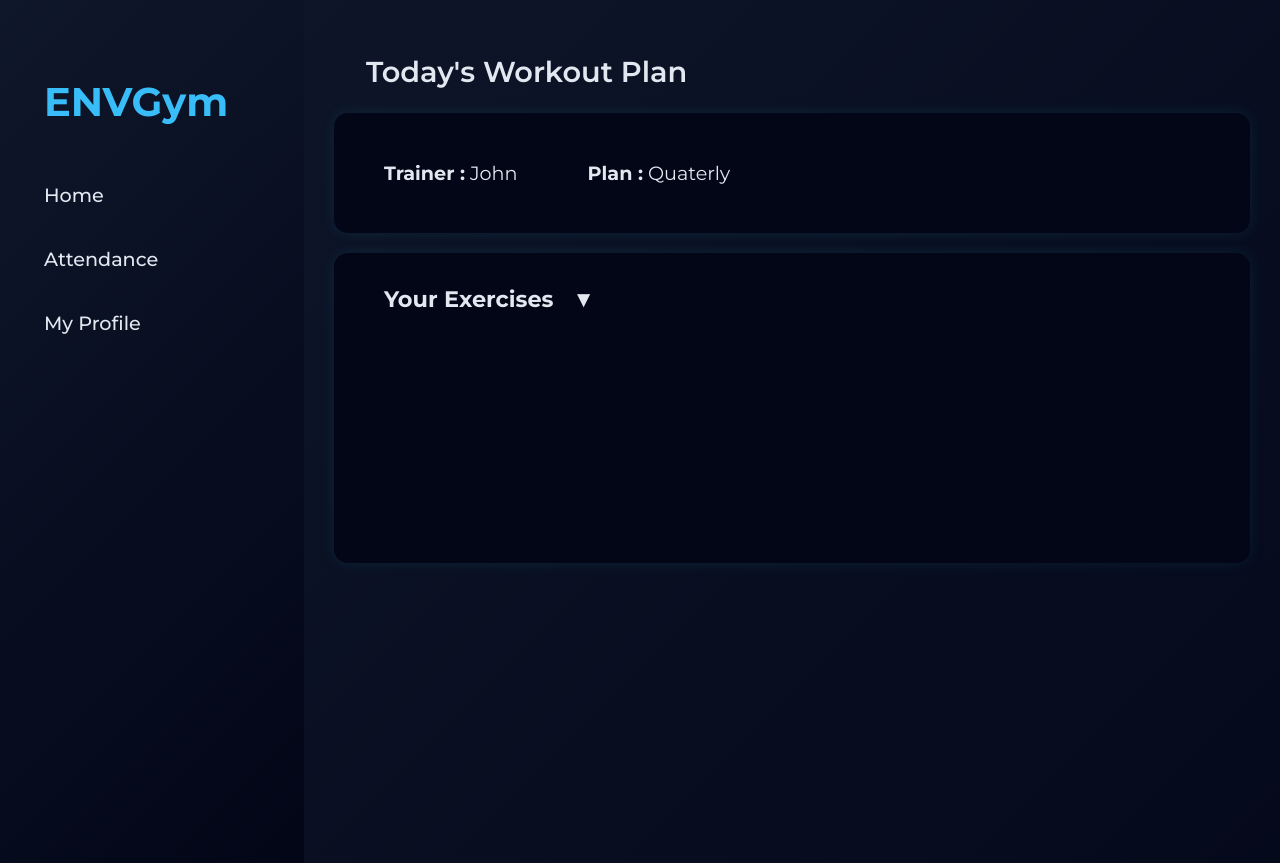
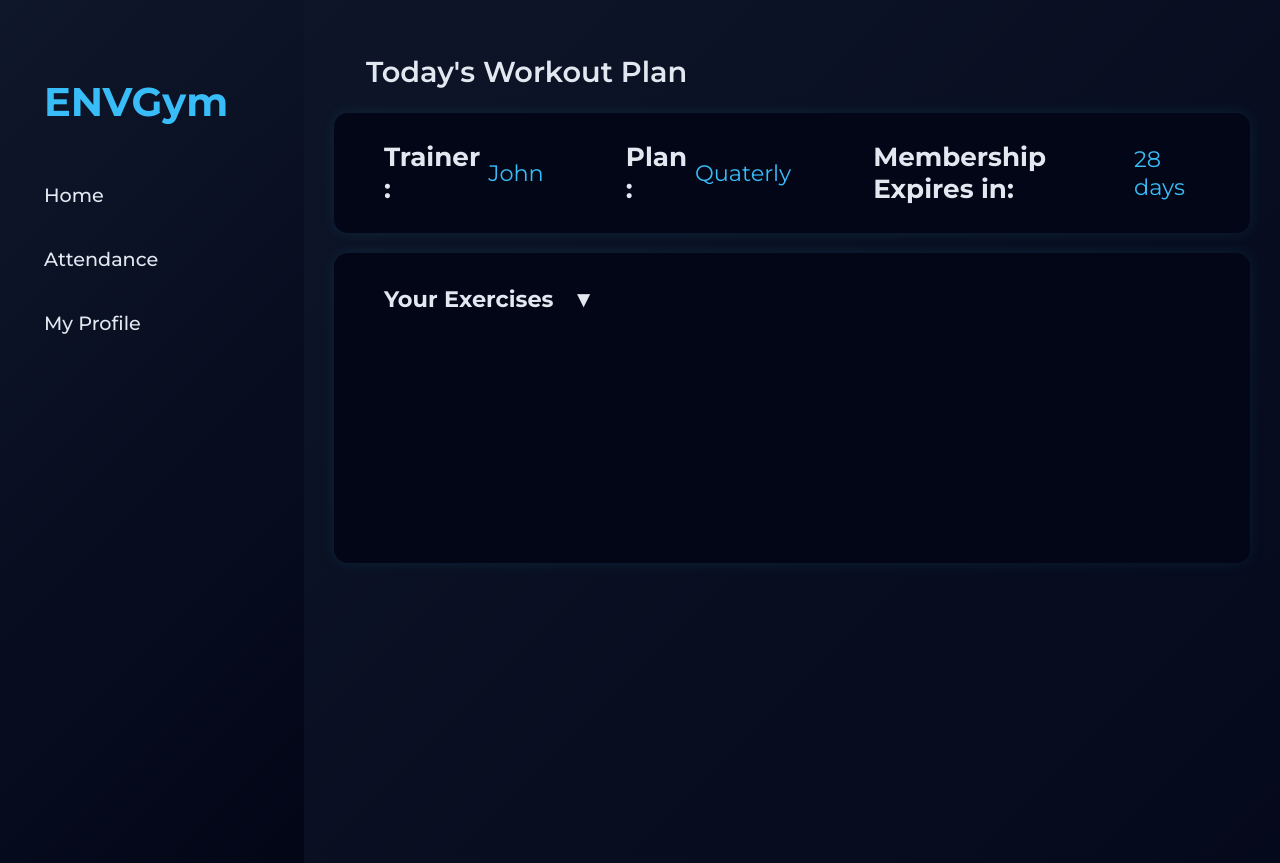
Before and after one commit to dynecode7/dbms-gym-management-system-query-crafters, a Flask app: page /home/1 in a window 1280 px wide; the page is wider, and only the part inside the window is pictured. Shown: the top 863 px of that part. Run offline with Flask 3, Linux system fonts and the light colour scheme; data that the repository does not hold is empty.

Commit message:
Added member expiry and minor changes in ui

```diff
--- a/app.py
+++ b/app.py
@@ -22,13 +22,13 @@ def getMemberData(mid):
     conn = get_db()
     cursor = conn.cursor(dictionary=True)
 
-    cursor.execute("SELECT name, phone, age FROM member WHERE member_id=%s", (mid,))
+    cursor.execute("SELECT name, phone, age, join_date FROM member WHERE member_id=%s", (mid,))
     data = cursor.fetchall()
 
     L.append(data[0]["name"])
     L.append(data[0]["phone"])
     L.append(data[0]["age"])
-
+    exp_date = data[0]["join_date"]
     cursor.execute("SELECT name FROM trainer WHERE trainer_id = (SELECT trainer_id FROM member WHERE member_id=%s)", (mid,))
     data = cursor.fetchall()
     if(data):
@@ -50,6 +50,7 @@ def getMemberData(mid):
     data = cursor.fetchone()
     L.append(data["days"])
 
+    L.append(exp_date)
     conn.close()
     return L
 
--- a/static/member/script.js
+++ b/static/member/script.js
@@ -5,9 +5,9 @@ let trainerID, planID, price;
 let memberId;
 
 function showTab(id) {
-  document.querySelectorAll(".sidebar li").forEach(li =>
-    li.classList.remove("sidebar_li_selected")
-  );
+  document
+    .querySelectorAll(".sidebar li")
+    .forEach((li) => li.classList.remove("sidebar_li_selected"));
   document.getElementById(`sidebar_${id}`).classList.add("sidebar_li_selected");
 
   document.querySelectorAll(".tab").forEach((t) => t.classList.add("hidden"));
@@ -31,7 +31,7 @@ function toggle(id) {
 
         for (plan of data) {
           const li = document.createElement("li");
-          let content = `${plan.exercises} -------- ${plan.date.slice(5, 16)}`;
+          let content = `${plan.exercises} - ( ${plan.date.slice(5, 16)} )`;
 
           let d = new Date(plan.date);
           const formatted = d.toISOString().split("T")[0];
@@ -72,7 +72,7 @@ function toggle(id) {
           const amt = data[ex]["amount"];
           const day = data[ex]["date"].slice(5, 16);
           const li = document.createElement("li");
-          li.textContent = `₹${amt} ------ ${day}`;
+          li.textContent = `₹${amt} - ( ${day} )`;
           list.appendChild(li);
         }
       });
@@ -161,7 +161,12 @@ function logout() {
 }
 
 document.addEventListener("DOMContentLoaded", function () {
+
   memberId = window.location.pathname.split("/").pop();
+
+  const rawDate = new Date();
+  const todayDate = rawDate.toLocaleDateString("en-CA");
+  console.log(todayDate);
 
   fetch(`http://127.0.0.1:5000/givedetail/${memberId}`)
     .then((res) => res.json())
@@ -179,7 +184,28 @@ document.addEventListener("DOMContentLoaded", function () {
         document.getElementById("trainer").innerHTML = data[3];
         document.getElementById("plan").innerHTML = data[4];
         document.getElementById("days").innerHTML = data[5];
-      } else {
+
+        let dateStr = data[6];
+        let date = new Date(dateStr);
+        let formatted = date.toISOString().split("T")[0];
+
+        console.log(formatted); // 2026-04-01
+
+        let d1 = new Date(todayDate)
+        let d2 = new Date(formatted);
+
+        let diff = (d1 - d2) / (1000 * 60 * 60 * 24);
+
+        console.log(diff); // 14
+
+        if(diff>0){
+          if(data[4]=="Monthly") document.getElementById("expiry").innerText = `${30-diff} days`;
+          else if(data[4]=="Quarterly") document.getElementById("expiry").innerText = `${90-diff} days`;
+          else if(data[4]=="Yearly") document.getElementById("expiry").innerText = `${365-diff} days`;
+          else document.getElementById("expiry").innerText = "Invalid Subscription";
+        }
+
+        } else {
         document.getElementById("CompleteUser").classList.add("hidden");
         document.getElementById("AU_container").classList.remove("AU_hidden");
         document.querySelector("body").classList.add("AU_style");
@@ -301,7 +327,6 @@ function AU_showPayment() {
 }
 
 function AU_makePayment() {
-
   const rawDate = new Date();
   const todayDate = rawDate.toLocaleDateString("en-CA");
 
@@ -310,7 +335,7 @@ function AU_makePayment() {
     trainer: trainerID,
     plan: planID,
     amount: price,
-    date: todayDate
+    date: todayDate,
   };
   console.log(data);
 
@@ -325,5 +350,5 @@ function AU_makePayment() {
     .then((data) => {
       window.location.href = data.url;
       alert("Payment Successful!");
-    })
+    });
 }
--- a/static/member/style.css
+++ b/static/member/style.css
@@ -60,6 +60,7 @@ body {
 }
 
 .card {
+  font-size: 1.5rem;
   height: 15vh;
   cursor: pointer;
   background: #020617;
@@ -69,7 +70,7 @@ body {
   padding-left: 50px;
   display: flex;
   align-items: center;
-  gap: 20px;
+  gap: 2rem;
 }
 .card2 {
   height: 300px;
@@ -89,7 +90,7 @@ body {
 }
 
 button {
-  background: #00ff80;
+  background: #38bdf8;
   border: none;
   padding: 10px 15px;
   border-radius: 8px;
@@ -118,13 +119,21 @@ input {
 
 #days {
   font-size: 2.5rem;
+  color:#38bdf8;
 }
-
+.card span{
+  color:#38bdf8;
+}
 .plandetail {
+  font-size: 1.4rem;
   display: flex;
   justify-content: center;
-  gap: 5px;
+  align-items: center;
+  gap: 0.5rem;
   margin-right: 50px;
+}
+.plandetail p{
+  color:#38bdf8;
 }
 
 #welcomeUser {
--- a/templates/member/index.html
+++ b/templates/member/index.html
@@ -32,15 +32,17 @@
 
           <div class="card">
             <div class="plandetail">
-                <p><b>Trainer :</b>
-                </p>
+                <h3>Trainer :</h3>
                 <p  id="trainer">John </p>
             </div>
             <div class="plandetail">
-                <p><b>Plan :</b></p>
+                <h3>Plan :</h3>
                 <p id="plan">Quaterly</p>
             </div>
-
+            <div class="plandetail">
+                <h3>Membership Expires in: </h3>
+                <p id="expiry">28 days</p>
+            </div>
 
           </div>
 
```
Also changed, not shown: 2 other files.
